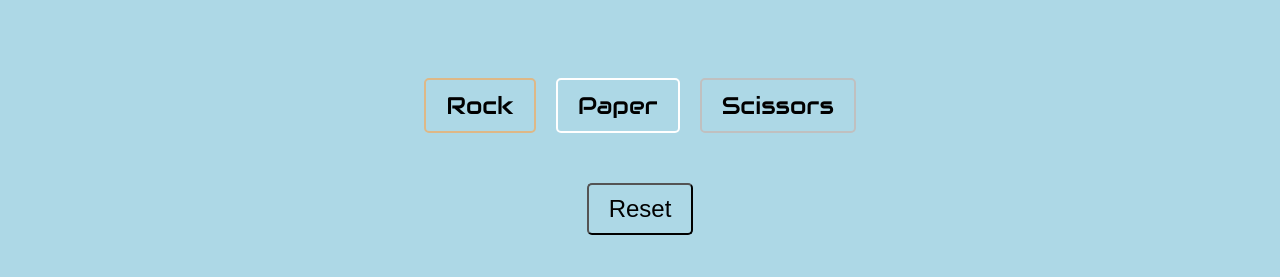
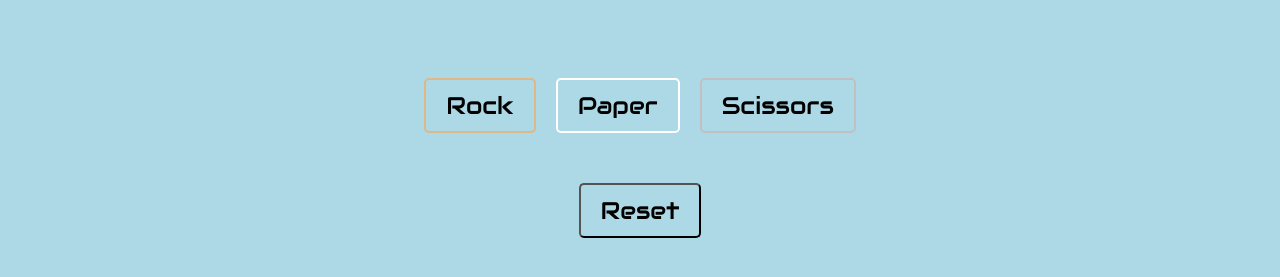
Before and after one commit to Markel-Bradford/rockpaperscissors, a plain HTML site: page index.html in a window 1280 px wide. Shown: the part 377-654 px from the top of the page. Drawn offline with Linux system fonts and the light colour scheme.

Commit message:
Changed font to Audiowide for reset button

```diff
--- a/styles.css
+++ b/styles.css
@@ -100,7 +100,7 @@ header {
     transition: .5s;
 }
 
-#rockBtn, #paperBtn, #scissorsBtn, #reset {
+#rockBtn, #paperBtn, #scissorsBtn, #resetBtn {
     font-family: "Audiowide";
 }
 
```
